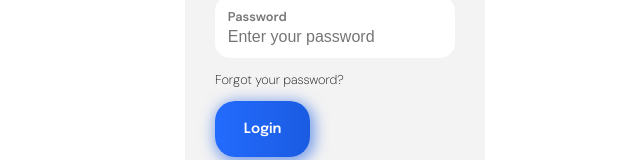
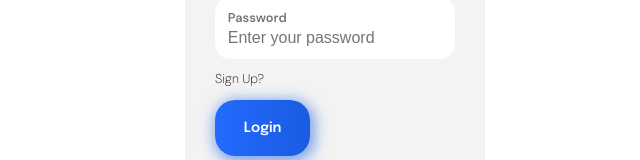
Before and after one commit to CarlosEspinosa88/play-green-technical-exercise, a React (Vite) app: page /login in a window 1280 px wide. Shown: the part 417-577 px from the top of the page, without its empty margins (305-945 px from the left). Built offline with nearby package versions, Linux system fonts and the light colour scheme; no server answers.

Commit message:
Add sign up validation vs login user

```diff
--- a/src/pages/Login.tsx
+++ b/src/pages/Login.tsx
@@ -1,5 +1,5 @@
 import * as Yup from 'yup';
-import { useEffect } from 'react';
+import { useEffect, useState } from 'react';
 import { useFormik } from 'formik';
 import { useNavigate } from 'react-router-dom';
 import { useAuth } from '../hooks/useAuth';
@@ -14,14 +14,15 @@ import {
   StyledFormContainer,
   StyledErrorContainer,
   StyledErrorMessage,
-  StyledText,
+  StyledSignUpButton,
   StyledCredentialContainer,
 } from './styles/Login.styles';
 
 const Login = () => {
   const navigate = useNavigate();
   const auth = useAuth();
-  const invalidCredentials = auth?.isLoggedError?.includes('invalid-credential');
+  const [signUpUser, setSignUpUser] =useState(false)
+  const [errorSingIn, setErrorSingIn] = useState(false)
 
   const formik = useFormik({
     initialValues: {
@@ -33,9 +34,15 @@ const Login = () => {
       password: Yup.string().required('Password is required').min(6, 'The password must be 6 characters'),
     }),
     onSubmit: (values) => {
-      invalidCredentials ? auth?.signupUser(values) : auth?.loginUser(values);
+      setErrorSingIn(false)
+      signUpUser ? auth?.signupUser(values) : auth?.loginUser(values);
     },
   });
+
+  function handleSignUp() {
+    setErrorSingIn(false)
+    signUpUser ? setSignUpUser(false) : setSignUpUser(true)
+  }
 
   useEffect(() => {
     const userTimeout = setTimeout(() => {
@@ -45,15 +52,22 @@ const Login = () => {
     return () => clearTimeout(userTimeout);
   }, [auth?.isLogged, navigate]);
 
+  useEffect(() => {
+    if (auth?.isLoggedError?.includes('invalid-credential')) {
+      setErrorSingIn(true)
+    }
+  }, [auth?.isLoggedError])
+
   return (
     <Layout>
       <StyledMainContainer>
         <StyledLoginContainer>
-          <StyledHeaderOne>Welcome</StyledHeaderOne>
+          <StyledHeaderOne>{signUpUser ? 'Sign Up' : 'Welcome'}</StyledHeaderOne>
           <StyledHeaderThree>Lorem ipsum dolor sit amet, consectetur adipiscing elit.</StyledHeaderThree>
-          {invalidCredentials && (
+          {errorSingIn && (
             <StyledCredentialContainer>
-              <StyledErrorMessage>Error authentication or invalid credential</StyledErrorMessage>
+              <StyledErrorMessage>Error authentication or invalid credential{" "}</StyledErrorMessage>
+              <StyledErrorMessage>You should sign up, please</StyledErrorMessage>
             </StyledCredentialContainer>
           )}
           <form onSubmit={formik.handleSubmit}>
@@ -88,9 +102,9 @@ const Login = () => {
                   <StyledErrorMessage>{formik.errors.password}</StyledErrorMessage>
                 ) : null}
               </StyledErrorContainer>
-              <StyledText>Forgot your password?</StyledText>
+              <StyledSignUpButton onClick={handleSignUp}>{signUpUser ?  'Login?' :'Sign Up?'  }</StyledSignUpButton>
               <div>
-                <Button type="submit" value={invalidCredentials ? 'Sign Up' : 'Login'} />
+                <Button type="submit" value={signUpUser ? 'Sign Up' : 'Login'} />
               </div>
             </StyledFormContainer>
           </form>
--- a/src/pages/styles/Login.styles.tsx
+++ b/src/pages/styles/Login.styles.tsx
@@ -43,7 +43,10 @@ export const StyledHeaderThree = styled.p`
   font-family: 'Epilogue', sans-serif;
 `;
 
-export const StyledText = styled.p`
+export const StyledSignUpButton = styled.p`
+  cursor: pointer;
+  border: 0;
+  margin: 0;
   font-weight: 200;
   font-size: 0.8rem;
   color: ${({ theme }) => theme.colors.text};
```
